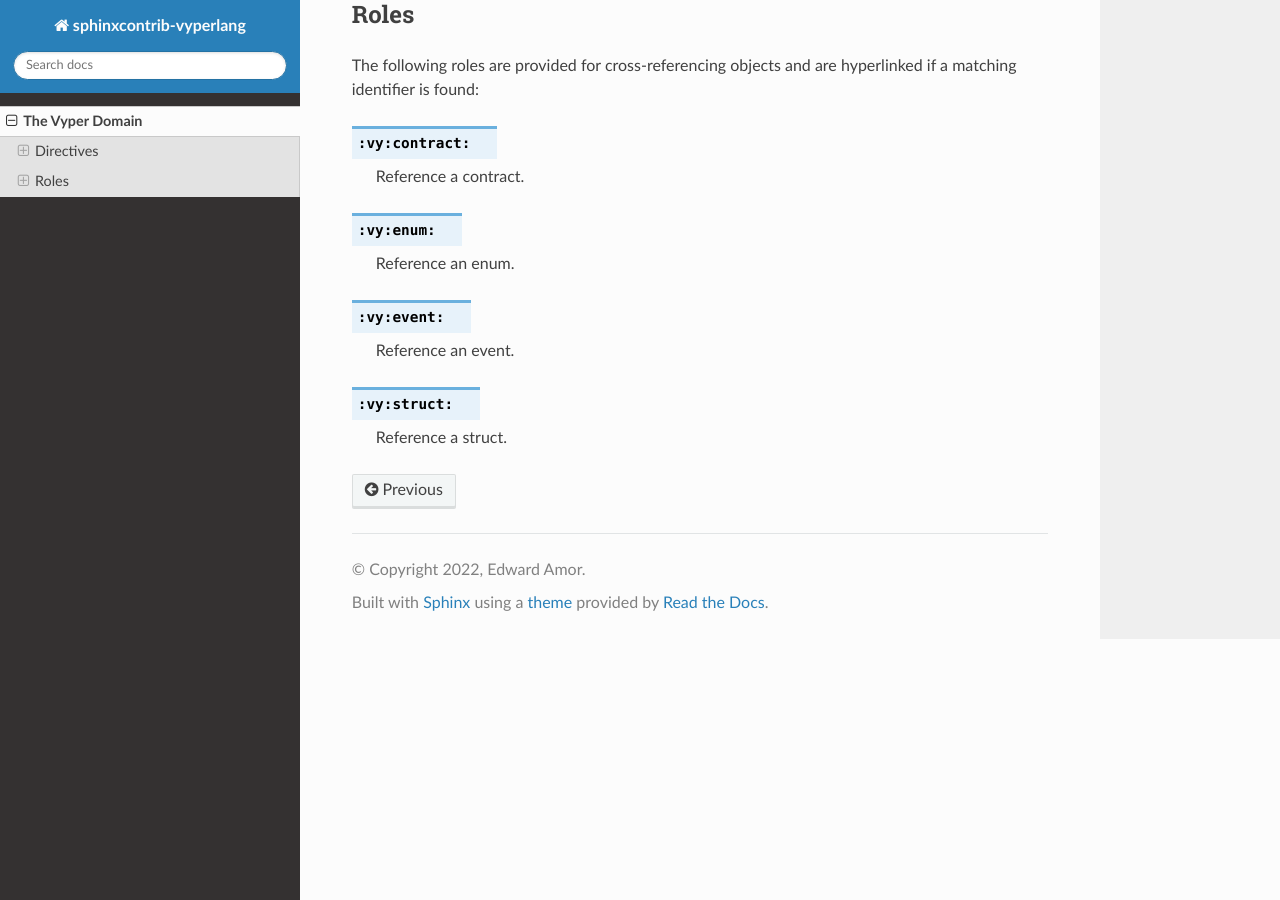
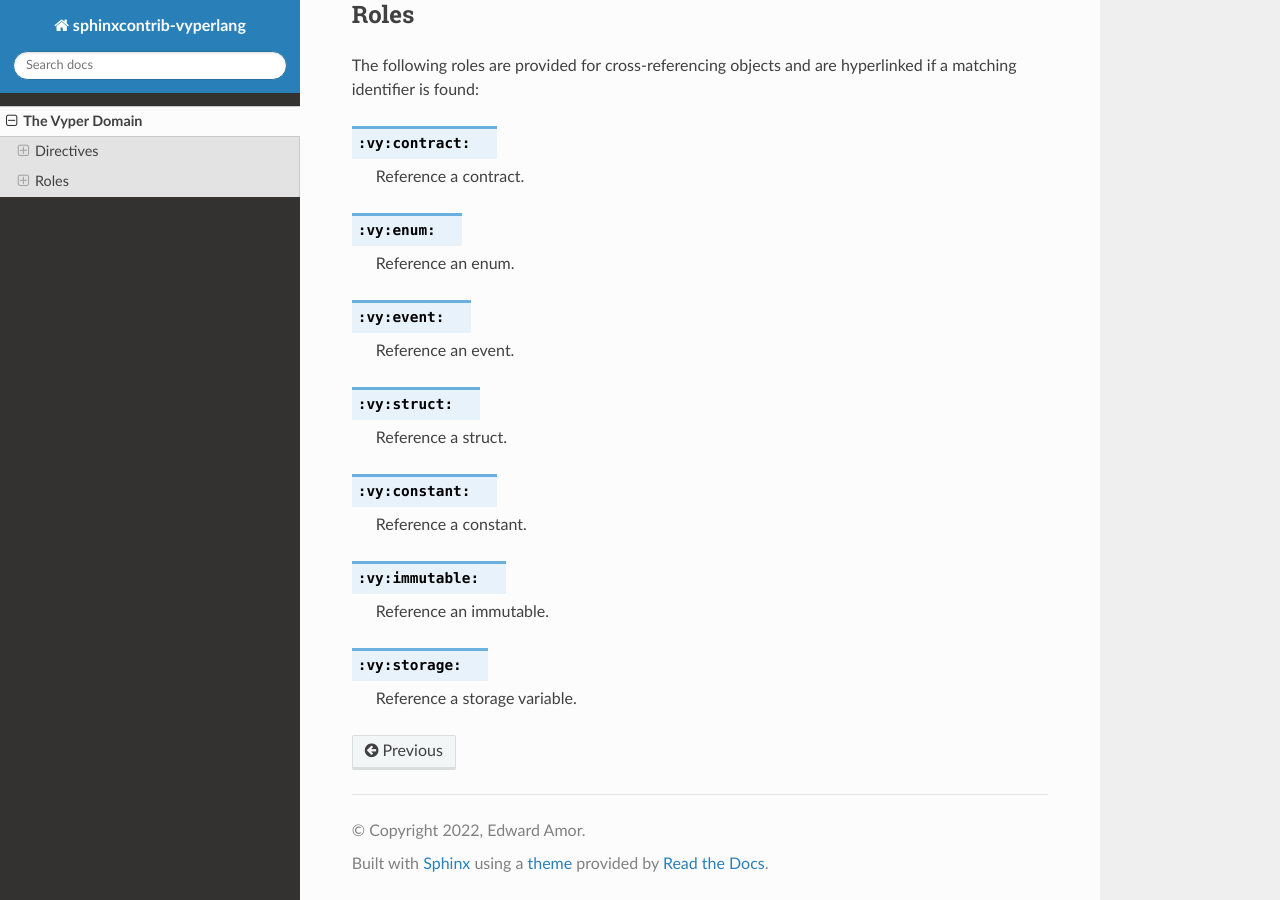
Before and after one commit to skellet0r/sphinxcontrib-vyperlang, a Sphinx documentation site: the page built from docs/source/domain.rst, in a window 1280 px wide and 900 px high, scrolled down 3460 px. Built offline with Sphinx 7.4.7 and the Read the Docs theme 2.0.0, drawn with Linux system fonts in a browser that asks for light colours.

Commit message:
docs: document constant, immutable, and storage variable roles

```diff
--- a/docs/source/domain.rst
+++ b/docs/source/domain.rst
@@ -187,3 +187,15 @@ matching identifier is found:
 .. rst:role:: vy:struct
 
     Reference a struct.
+
+.. rst:role:: vy:constant
+
+    Reference a constant.
+
+.. rst:role:: vy:immutable
+
+    Reference an immutable.
+
+.. rst:role:: vy:storage
+
+    Reference a storage variable.
```
